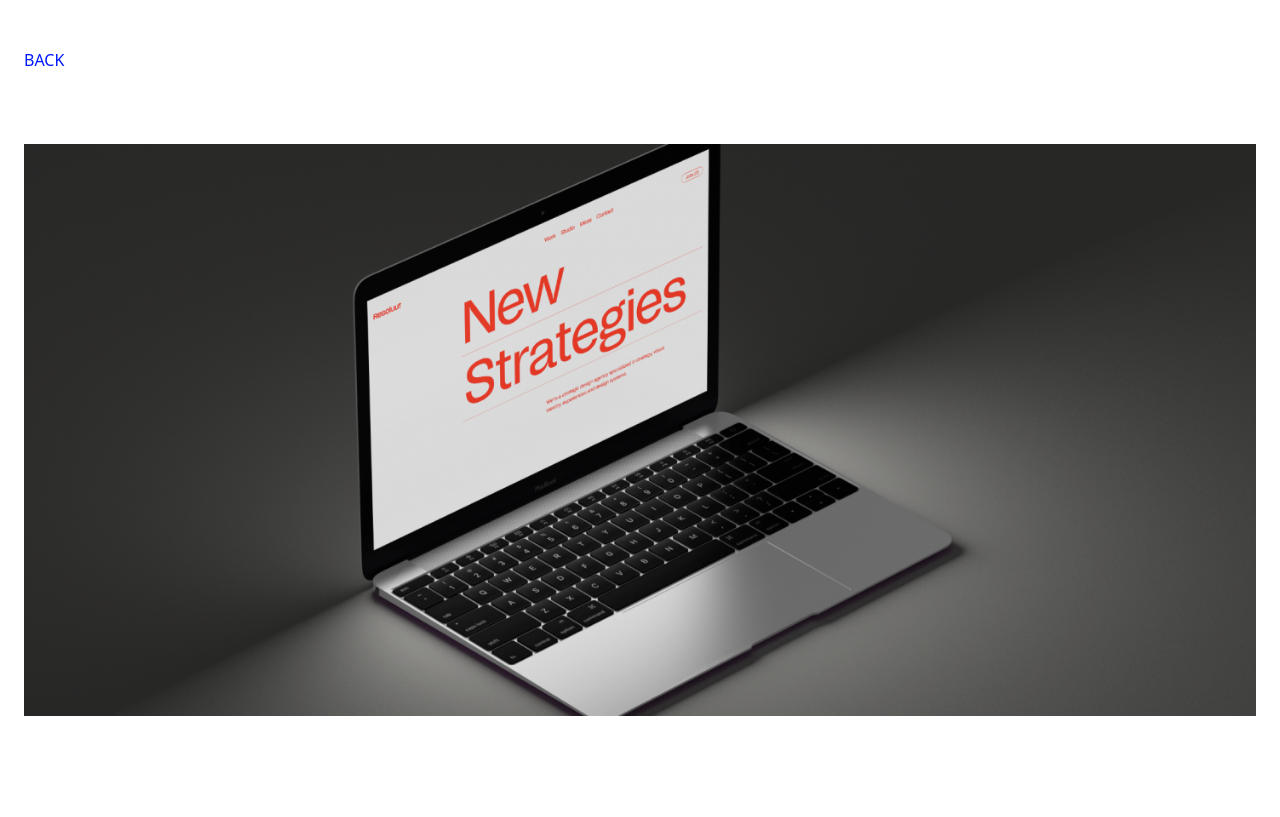
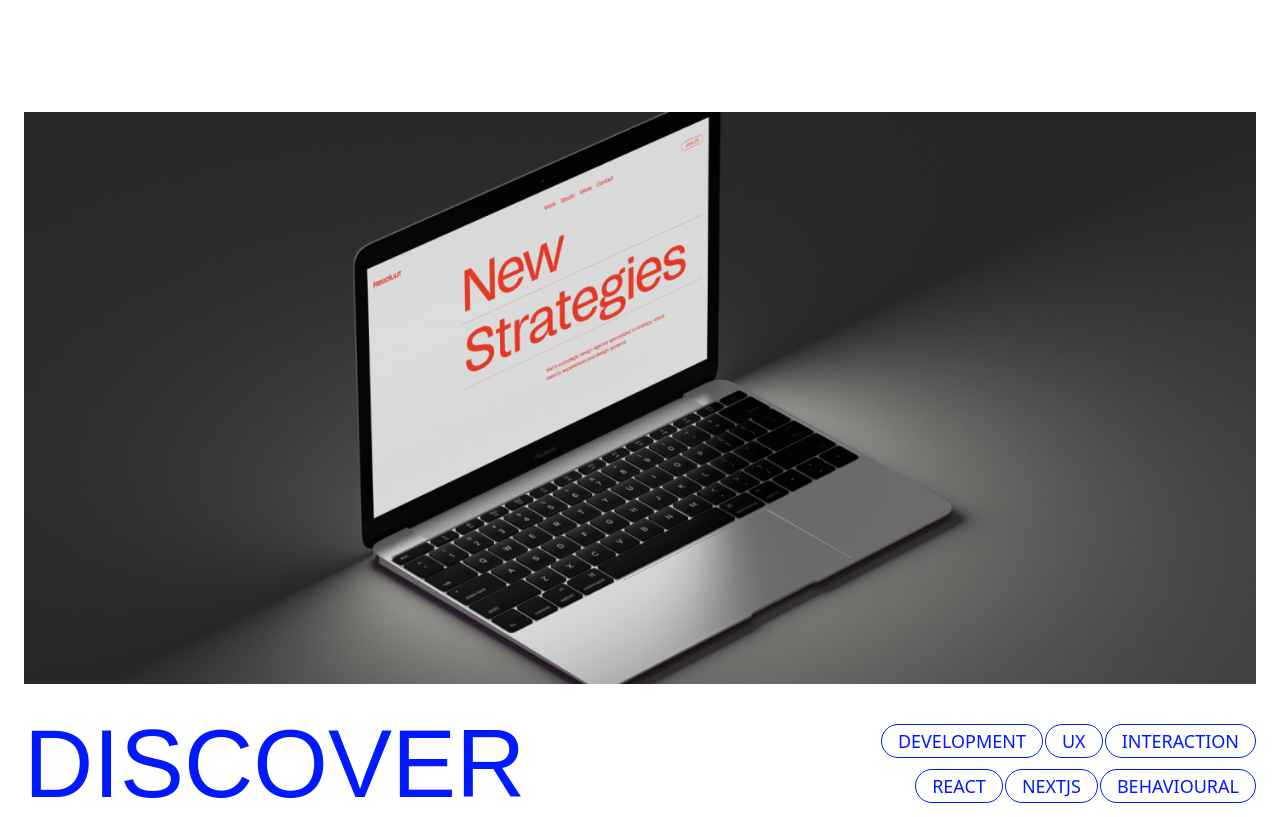
Before and after one commit to EmileKost/portfolio, a Next.js app in the folder frontend/: page /projects/1 in a window 1280 px wide. Built offline with nearby package versions, Linux system fonts and the light colour scheme; a web font is replaced by a local one.

Commit message:
feat: hero

```diff
--- a/frontend/components/ProjectHero.tsx
+++ b/frontend/components/ProjectHero.tsx
@@ -3,22 +3,51 @@
 import { motion } from "framer-motion";
 import { useRouter } from "next/navigation";
 
+import { Tag } from "./Tag";
+
+const variants = {
+	initial: {
+		y: -20,
+		opacity: 0,
+	},
+	animate: {
+		y: 0,
+		opacity: 1,
+	},
+};
+const tags = [
+	"Interaction",
+	"UX",
+	"Development",
+	"Behavioural",
+	"NextJS",
+	"React",
+];
 export const ProjectHero = () => {
 	const router = useRouter();
 
 	return (
-		<div className="h-screen w-full px-2 md:px-6 pt-18 md:pt-36 relative">
-			<button
-				className="absolute top-12 left-2 md:left-6 cursor-pointer text-blue-primary"
-				onClick={() => router.back()}>
-				BACK
-			</button>
-			<motion.div className="w-full height-[680px]">
+		<div className="w-full px-2 md:px-6 relative flex flex-col gap-8">
+			<div className="w-full h-[60vh]  md:h-auto overflow-hidden pt-28 flex justify-center items-center relative">
 				<img
 					src="/images/detail-hero-placeholder.png"
 					alt=""
-					className="w-full object-cover"
+					className="w-full h-full object-cover"
 				/>
+			</div>
+			<motion.div
+				variants={variants}
+				initial="initial"
+				animate="animate"
+				className="w-full flex flex-col gap-2 md:flex-row justify-between">
+				<h1 className="text-3xl sm:text-4xl md:text-8xl font-primary text-blue-primary uppercase">
+					Discover
+				</h1>
+				<ul className="flex md:flex-row-reverse gap-0.5 grow-0 mt-2 max-w-[80vw] md:max-w-[40vw] flex-wrap">
+					{tags.map((tag: string) => (
+						<Tag text={tag} />
+					))}
+				</ul>
 			</motion.div>
 		</div>
 	);
--- /dev/null
+++ b/frontend/components/Tag.tsx
@@ -0,0 +1,12 @@
+import Link from "next/link";
+import { twMerge } from "tailwind-merge";
+
+export const Tag = ({ text, href }: { text: string; href?: string }) => (
+	<li
+		className={twMerge(
+			"text-xs md:text-lg grow-0 py-0.5 uppercase h-fit rounded-full px-4 border border-blue-primary text-blue-primary hover:text-white-primary hover:bg-blue-primary transition-colors",
+			href ? "cursor-pointer" : "cursor-default"
+		)}>
+		{href ? <Link href={href}>{text}</Link> : text}
+	</li>
+);
```
